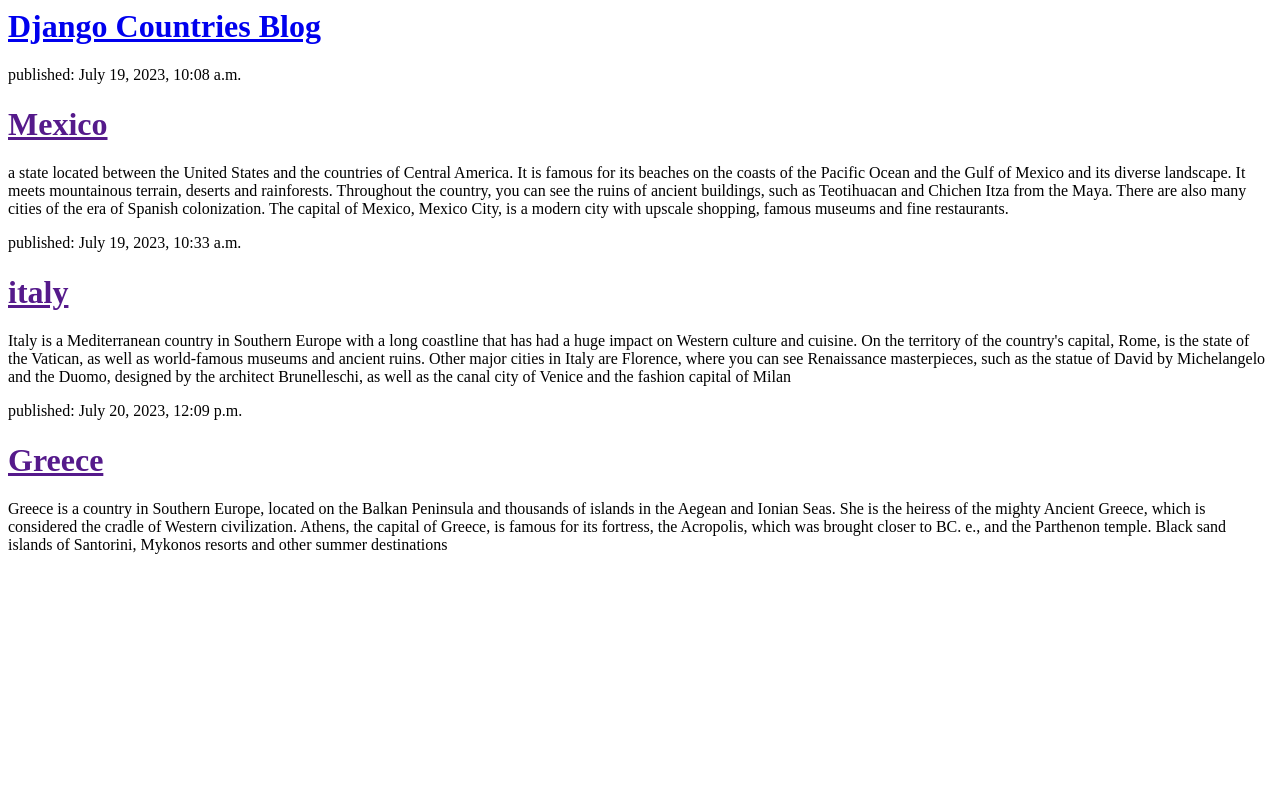
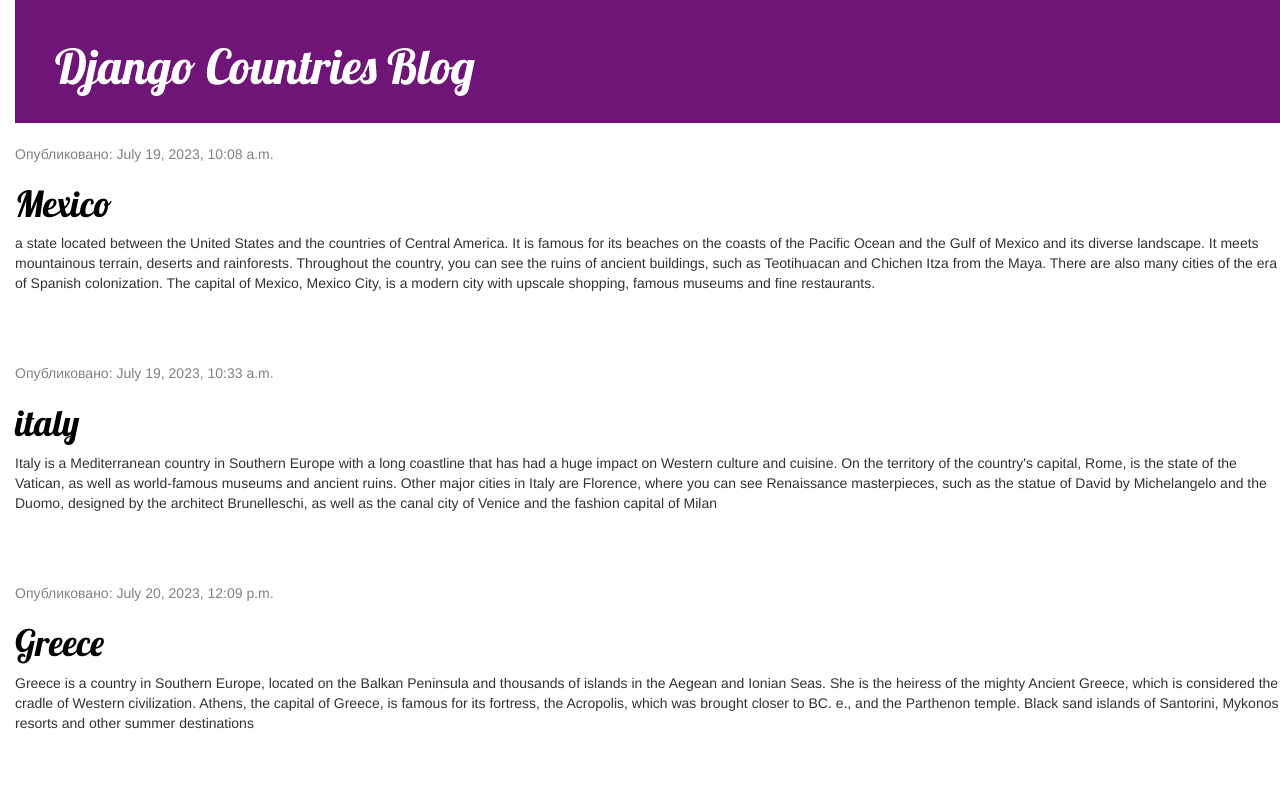
Before and after one commit to haissee/my-first-blog, a Django app: page / in a window 1280 px wide. Before the commit the page ends 554 px from the top, so only its background shows below. Run offline with Django 4.2, Linux system fonts and the light colour scheme; data comes from the database, SQL or seed files in the repository; some libraries are stand-ins or nearby versions.

Commit message:
Modified templates to display posts from database.

```diff
--- /dev/null
+++ b/blog/static/css/blog.css
@@ -0,0 +1,55 @@
+h1 a {
+    color: #6f1578;
+    font-family: 'Lobster';
+}
+
+body {
+    padding-left: 15px;
+}
+
+.page-header {
+    background-color: #6f1578;
+    margin-top: 0;
+    padding: 20px 20px 20px 40px;
+}
+
+.page-header h1, .page-header h1 a, .page-header h1 a:visited, .page-header h1 a:active {
+    color: #ffffff;
+    font-size: 36pt;
+    text-decoration: none;
+}
+
+.content {
+    margin-left: 40px;
+}
+
+h1, h2, h3, h4 {
+    font-family: 'Lobster', cursive;
+}
+
+.date {
+    color: #828282;
+}
+
+.save {
+    float: right;
+}
+
+.post-form textarea, .post-form input {
+    width: 100%;
+}
+
+.top-menu, .top-menu:hover, .top-menu:visited {
+    color: #ffffff;
+    float: right;
+    font-size: 26pt;
+    margin-right: 20px;
+}
+
+.post {
+    margin-bottom: 70px;
+}
+
+.post h1 a, .post h1 a:visited {
+    color: #000000;
+}
--- a/blog/templates/blog/django_countries.html
+++ b/blog/templates/blog/django_countries.html
@@ -1,14 +1,23 @@
+{% load static %}
 <html>
-    </body>
-    <div>
+    <head>
+        <link rel="stylesheet" href="//maxcdn.bootstrapcdn.com/bootstrap/3.2.0/css/bootstrap.min.css">
+        <link rel="stylesheet" href="//maxcdn.bootstrapcdn.com/bootstrap/3.2.0/css/bootstrap-theme.min.css">
+        <link rel="stylesheet" href="{% static 'css/blog.css' %}">
+        <link href="https://fonts.googleapis.com/css?family=Lobster&subset=latin,cyrillic" rel="stylesheet" type="text/css">
+    </head>
+</body>
+    <div class="page-header">
         <h1><a href="/">Django Countries Blog</a></h1>
     </div>
 
     {% for post in posts %}
-        <div>
-            <p>published: {{ post.published_date }}</p>
-            <h1><a href="">{{ post.title }}</a></h1>
-            <p>{{ post.text|linebreaksbr }}</p>
+    <div class="post">
+        <div class="date">
+            <p>Опубликовано: {{ post.published_date }}</p>
         </div>
+        <h1><a href="">{{ post.title }}</a></h1>
+        <p>{{ post.text|linebreaksbr }}</p>
+    </div>
     {% endfor %}
 </html
```
